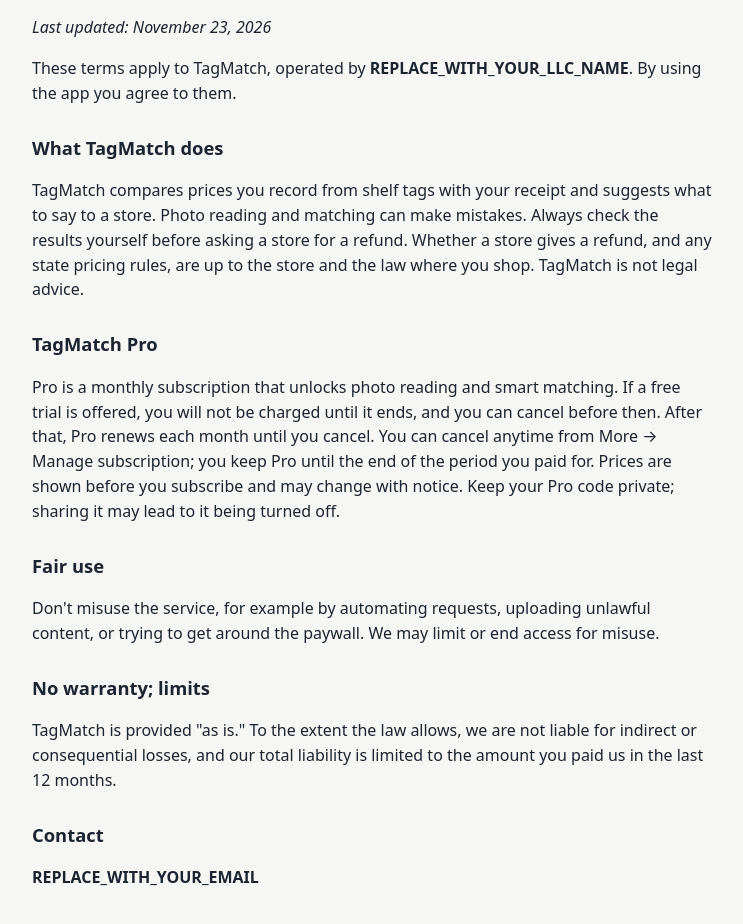
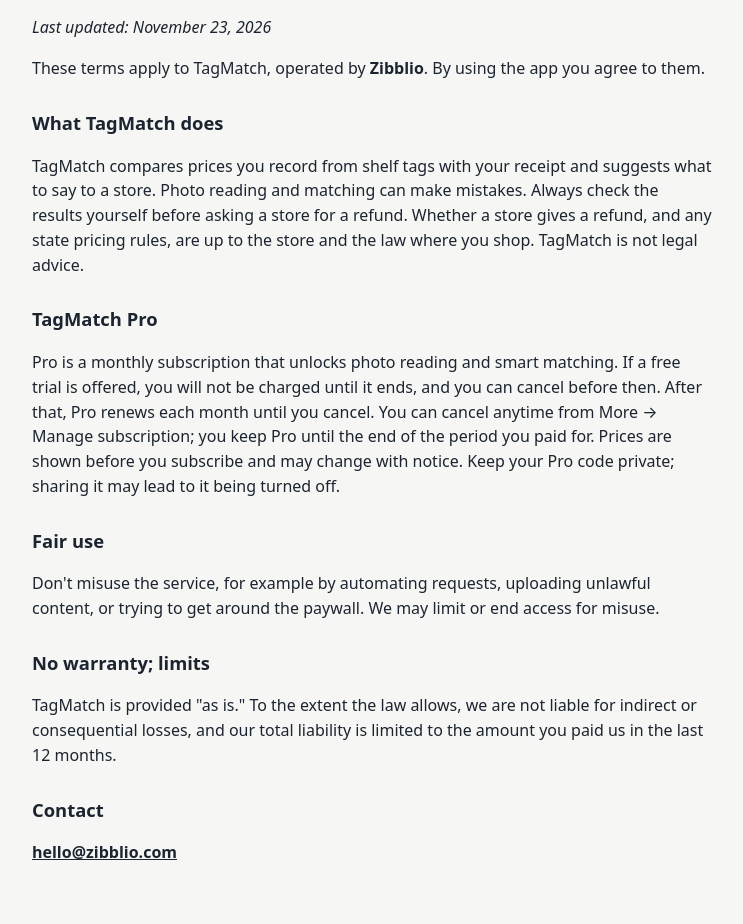
Before and after one commit to rdepi001/Tagmatch, a plain HTML site: page public/terms.html in a window 1280 px wide. Shown: the part 128-1052 px from the top of the page, without its empty margins (268-1011 px from the left). Drawn offline with Linux system fonts and the light colour scheme.

Commit message:
Add business name (Zibblio) and support email (hello@zibblio.com)
Co-Authored-By: Claude Opus 5.5 <noreply@anthropic.com>
Claude-Session: https://claude.ai/code/session_01WDtxf8jSJKzpNUtx7zHqu6

```diff
--- a/public/terms.html
+++ b/public/terms.html
@@ -6,7 +6,7 @@
 <p><a href="/">← Back to TagMatch</a></p>
 <h1>TagMatch Terms of Use</h1>
 <p><em>Last updated: November 23, 2026</em></p>
-<p>These terms apply to TagMatch, operated by <strong>REPLACE_WITH_YOUR_LLC_NAME</strong>. By using the app you agree to them.</p>
+<p>These terms apply to TagMatch, operated by <strong>Zibblio</strong>. By using the app you agree to them.</p>
 
 <h2>What TagMatch does</h2>
 <p>TagMatch compares prices you record from shelf tags with your receipt and suggests what to say to a store. Photo reading and matching can make mistakes. Always check the results yourself before asking a store for a refund. Whether a store gives a refund, and any state pricing rules, are up to the store and the law where you shop. TagMatch is not legal advice.</p>
@@ -21,5 +21,5 @@
 <p>TagMatch is provided "as is." To the extent the law allows, we are not liable for indirect or consequential losses, and our total liability is limited to the amount you paid us in the last 12 months.</p>
 
 <h2>Contact</h2>
-<p><strong>REPLACE_WITH_YOUR_EMAIL</strong></p>
+<p><a href="mailto:hello@zibblio.com"><strong>hello@zibblio.com</strong></a></p>
 </body></html>
```
Also changed, not shown: public/index.html (+1 -1 lines), public/privacy.html (+2 -2 lines).
